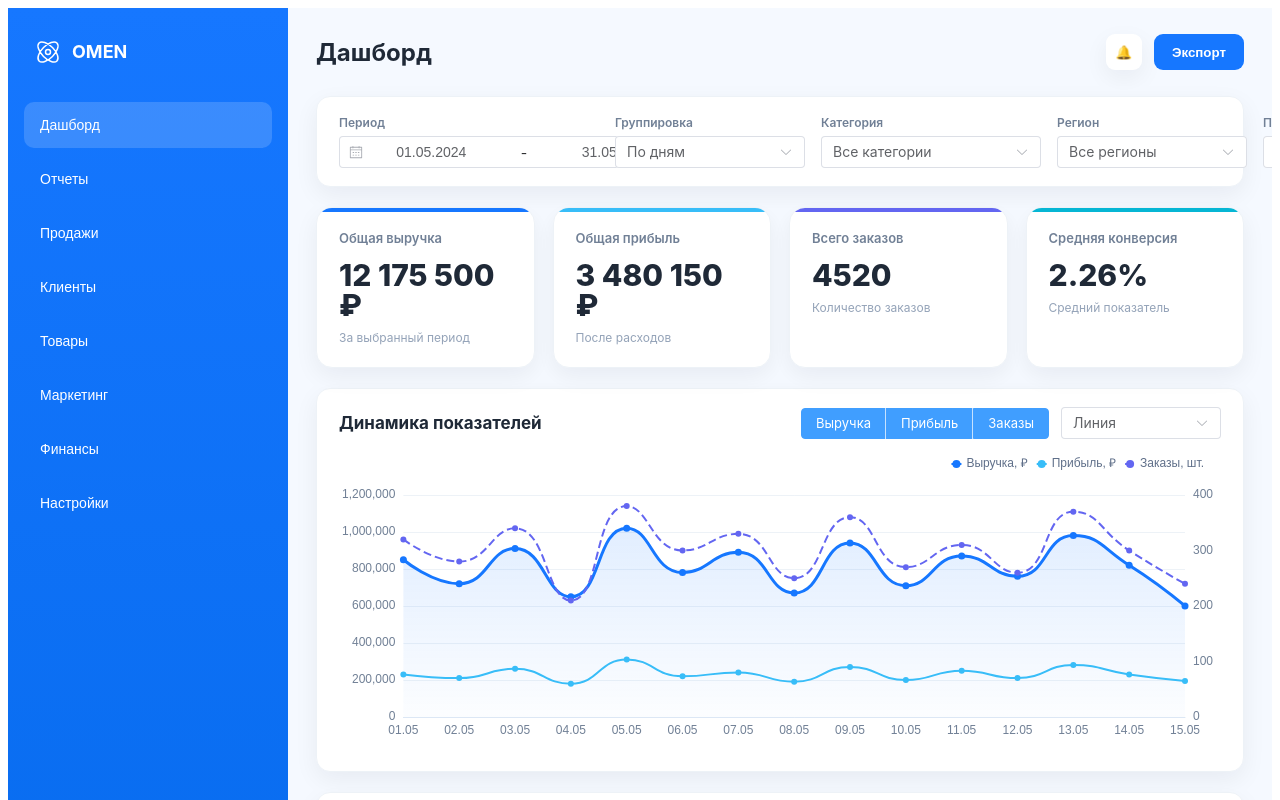
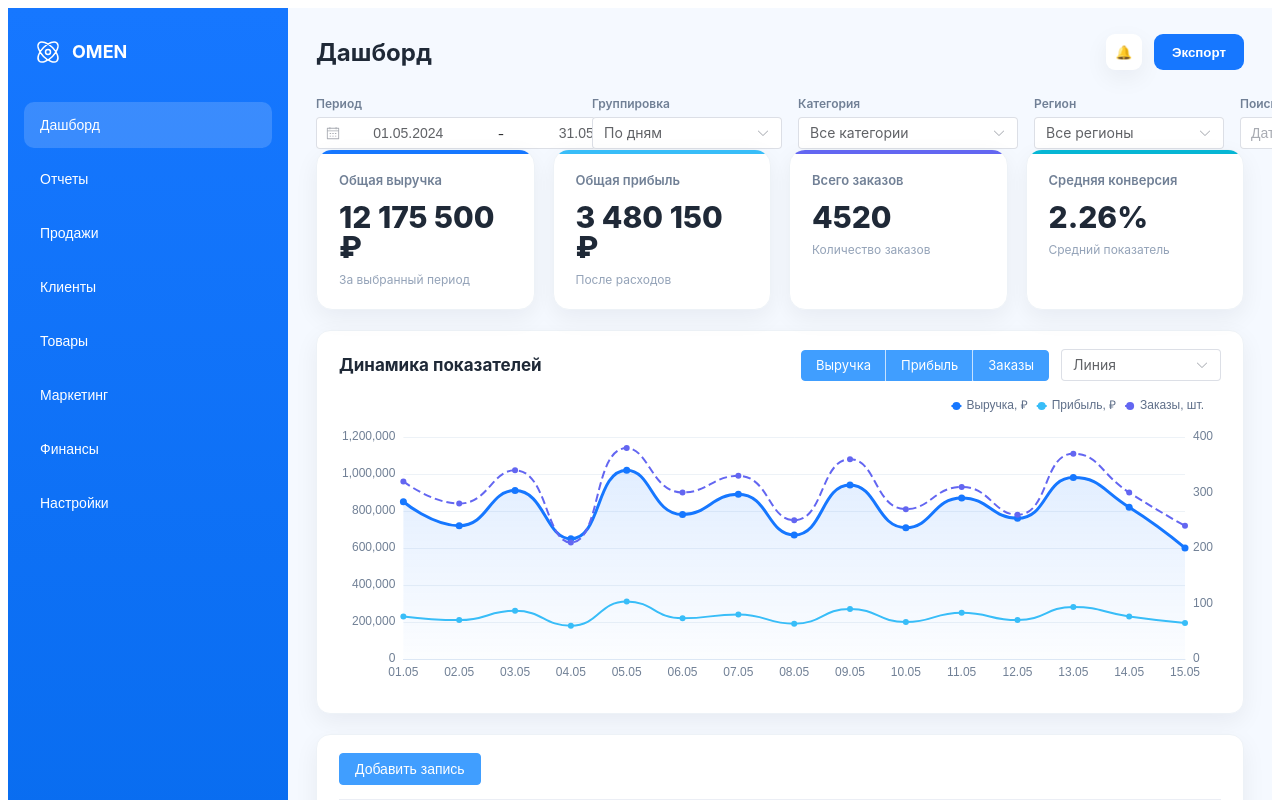
Before and after one commit to mecorion/portalomen, a Vue app: page / in a window 1280 px wide. Shown: the top 800 px of the page. Built offline with nearby package versions, Linux system fonts and the light colour scheme.

Commit message:
Создана обертка CardUI для секций

```diff
--- /dev/null
+++ b/src/components/ui/CardUI.vue
@@ -0,0 +1,24 @@
+<template>
+  <div
+    class="ui-card"
+    :class="{
+      'ui-card--section': section,
+      'ui-card--padding': padding
+    }"
+  >
+    <slot />
+  </div>
+</template>
+
+<script setup lang="ts">
+withDefaults(
+  defineProps<{
+    section?: boolean
+    padding?: boolean
+  }>(),
+  {
+    section: false,
+    padding: true
+  }
+)
+</script>
--- a/src/components/ui/SectionUI.vue
+++ b/src/components/ui/SectionUI.vue
@@ -1,23 +1,31 @@
 <template>
-  <section class="ds-card ds-card--section">
+  <CardUI
+    section
+    padding
+  >
     <div
       v-if="title || $slots.actions"
-      class="ds-section-header"
+      class="ui-section-header"
     >
       <h2 v-if="title">
         {{ title }}
       </h2>
 
-      <div v-if="$slots.actions">
+      <div
+        v-if="$slots.actions"
+        class="ui-section-actions"
+      >
         <slot name="actions" />
       </div>
     </div>
 
     <slot />
-  </section>
+  </CardUI>
 </template>
 
 <script setup lang="ts">
+import CardUI from './CardUI.vue'
+
 defineProps<{
   title?: string
 }>()
--- a/src/styles/cards.css
+++ b/src/styles/cards.css
@@ -1,24 +1,33 @@
-.ds-card {
+.ui-card {
   background: var(--app-white);
   border-radius: var(--radius-lg);
   border: 1px solid var(--color-border);
   box-shadow: var(--shadow-card);
 }
 
-.ds-card--section {
-  padding: 18px 22px;
+.ui-card--section {
   margin-bottom: 20px;
 }
 
-.ds-section-header {
+.ui-card--padding {
+  padding: 18px 22px;
+}
+
+.ui-section-header {
   display: flex;
   align-items: center;
   justify-content: space-between;
   margin-bottom: 14px;
 }
 
-.ds-section-header h2 {
+.ui-section-header h2 {
   margin: 0;
   font-size: 17px;
   font-weight: 700;
 }
+
+.ui-section-actions {
+  display: flex;
+  align-items: center;
+  gap: 12px;
+}
```
